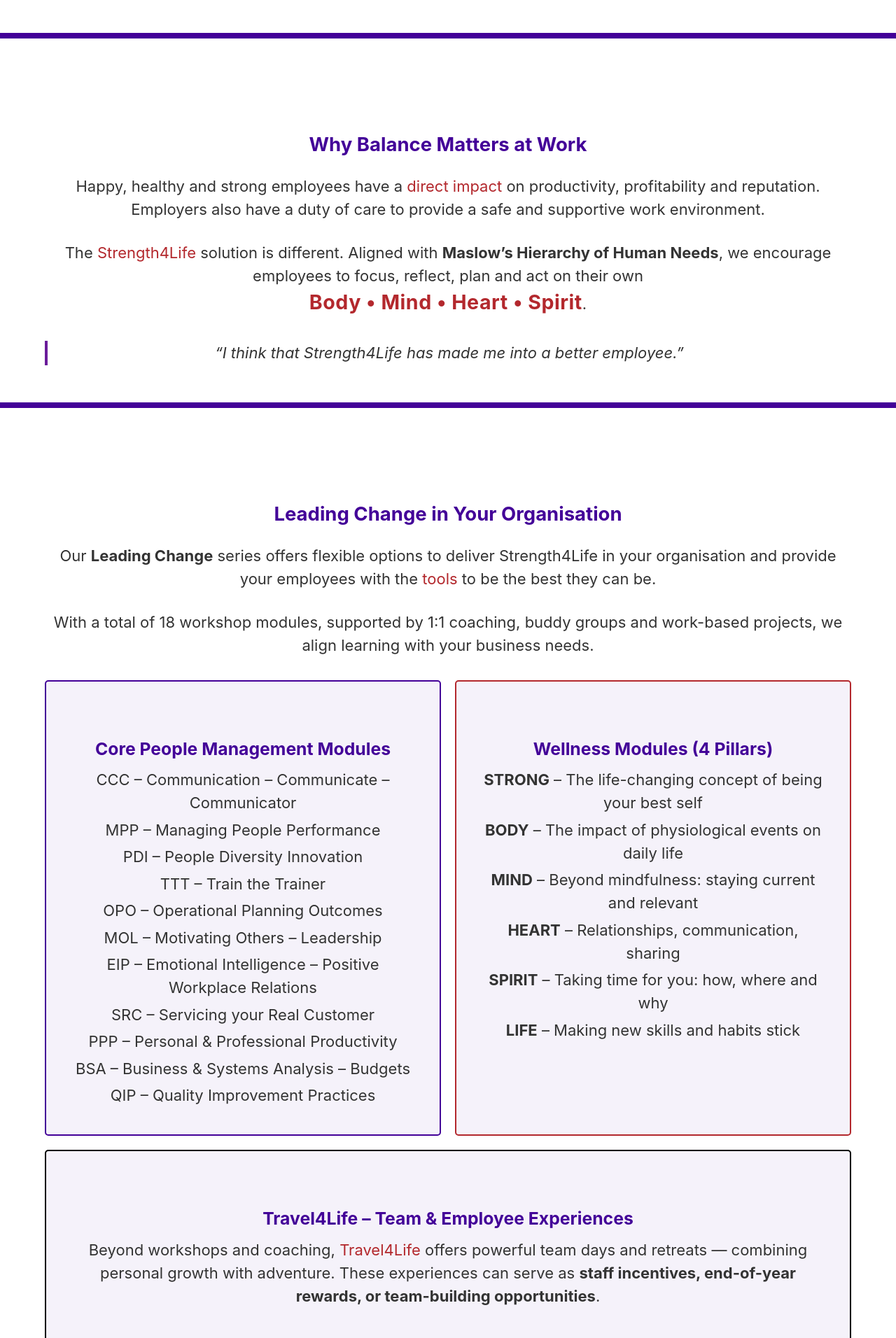
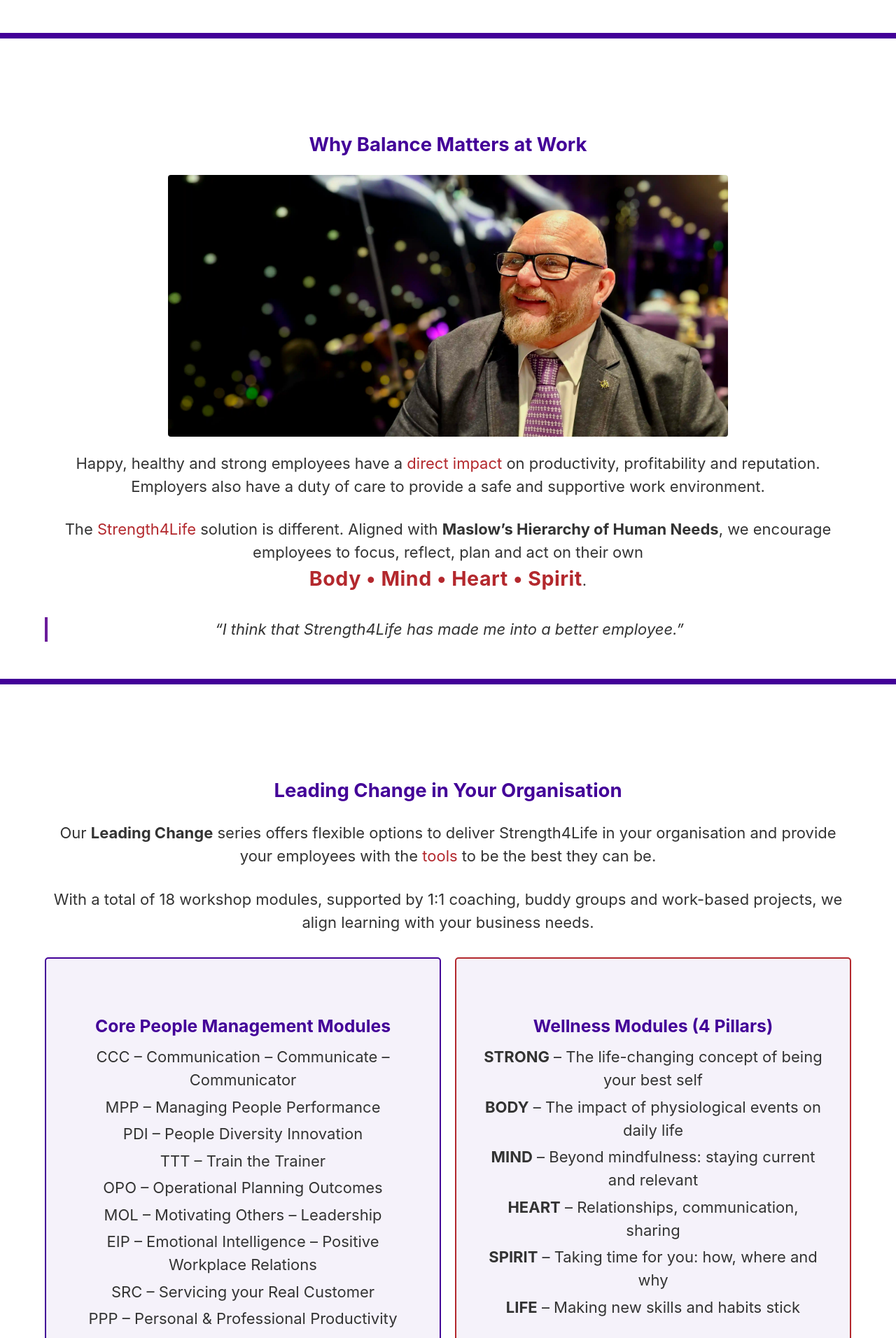
Before and after one commit to perstarke-webdev/jon-strength4life-eu, a Jekyll site: the page built from _pages/consulting-for-businesses.html, in a window 1280 px wide. Shown: the part 1556-3468 px from the top of the page at 70% size. Built offline with Jekyll 4.4.1, drawn with Linux system fonts in a browser that asks for light colours; cached includes are drawn as plain includes.

Commit message:
add image to business page

```diff
--- a/_pages/consulting-for-businesses.html
+++ b/_pages/consulting-for-businesses.html
@@ -44,6 +44,12 @@ header:
 <!-- WHY BALANCE -->
 <section class="site-section business">
   <h2 data-aos="fade-up">Why Balance Matters at Work</h2>
+  <figure data-aos="fade-down" style="max-width:800px; margin: auto">
+    <a href="/assets/images/jon-in-suit.webp" data-lightbox="approach" data-title="Strength4Life Founder Jon in Suit">
+      <img src="/assets/images/jon-in-suit.webp" alt="Strength4Life Founder Jon in Suit">
+    </a>
+  </figure>
+
   <p data-aos="fade-up">
     Happy, healthy and strong employees have a <span class="text-red">direct impact</span> on
     productivity, profitability and reputation. Employers also have a duty of care to provide
```
Also changed, not shown: assets/images/jon-in-suit.webp (added).
